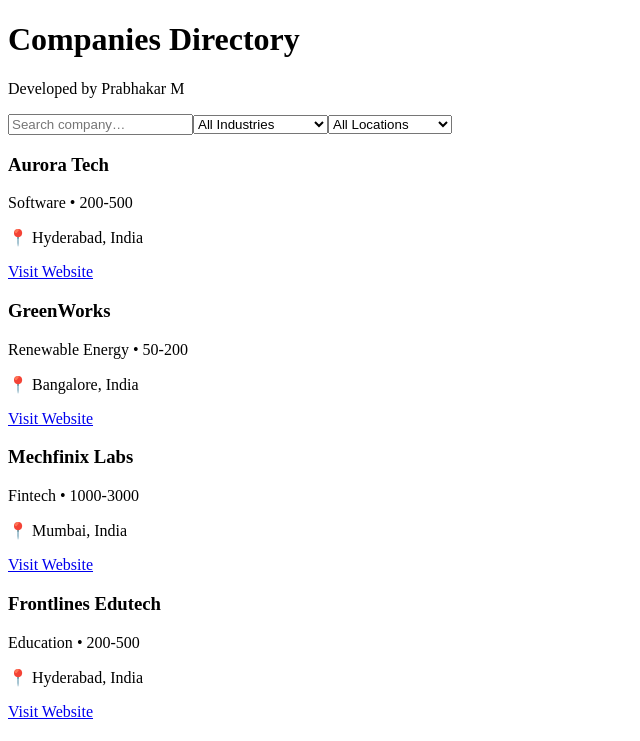
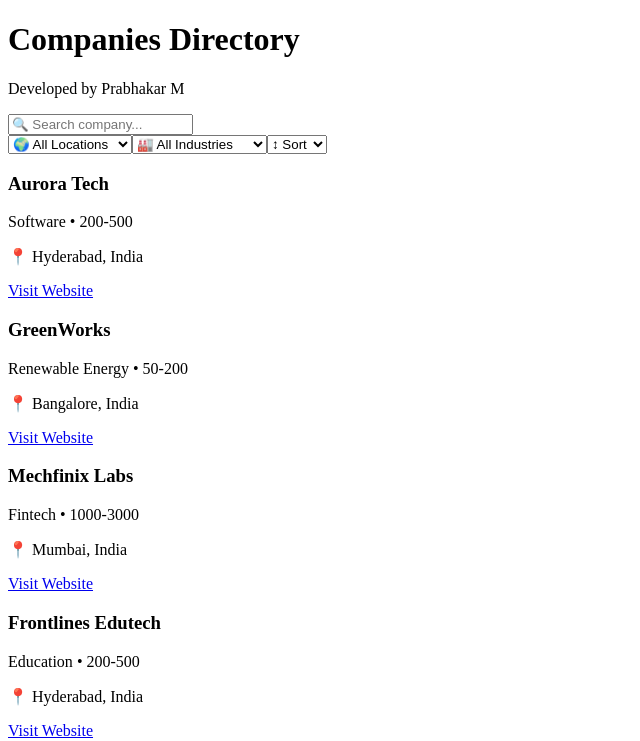
Before and after one commit to prabhameesala3/companies-directory, a React (Create React App) app: page / in a window 1280 px wide. Shown: the top 741 px of the page, without its empty margins (0-640 px from the left). Built offline with nearby package versions, Linux system fonts and the light colour scheme.

Commit message:
Fixed Filters/App.js props crash

```diff
--- a/src/App.js
+++ b/src/App.js
@@ -1,3 +1,121 @@
+// import React, { useEffect, useState, useMemo } from "react";
+// import { fetchCompanies } from "./api";
+// import Filters from "./components/Filters";
+// import CompanyList from "./components/CompanyList";
+// import Pagination from "./components/Pagination";
+
+// function App() {
+//   const [companies, setCompanies] = useState([]);
+//   const [loading, setLoading] = useState(true);
+//   const [error, setError] = useState("");
+
+//   const [filters, setFilters] = useState({
+//     search: "",
+//     location: "",
+//     industry: "",
+//     sort: "",
+//   });
+
+//   const [page, setPage] = useState(1);
+//   const perPage = 6;
+
+//   useEffect(() => {
+//     fetchCompanies()
+//       .then((data) => {
+//         setCompanies(data);
+//         setLoading(false);
+//       })
+//       .catch(() => {
+//         setError("Failed to load companies");
+//         setLoading(false);
+//       });
+//   }, []);
+
+//   const uniqueLocations = useMemo(
+//     () => [...new Set(companies.map((c) => c.location))].filter(Boolean),
+//     [companies]
+//   );
+
+//   const uniqueIndustries = useMemo(
+//     () => [...new Set(companies.map((c) => c.industry))].filter(Boolean),
+//     [companies]
+//   );
+
+//   const filtered = useMemo(() => {
+//     let result = [...companies];
+
+//     if (filters.search) {
+//       const s = filters.search.toLowerCase();
+//       result = result.filter((c) => c.name.toLowerCase().includes(s));
+//     }
+
+//     if (filters.location) {
+//       result = result.filter((c) => c.location === filters.location);
+//     }
+
+//     if (filters.industry) {
+//       result = result.filter((c) => c.industry === filters.industry);
+//     }
+
+//     if (filters.sort === "name_asc")
+//       result.sort((a, b) => a.name.localeCompare(b.name));
+
+//     if (filters.sort === "name_desc")
+//       result.sort((a, b) => b.name.localeCompare(a.name));
+
+//     return result;
+//   }, [companies, filters]);
+
+//   const totalPages = Math.ceil(filtered.length / perPage);
+
+//   const paginated = useMemo(() => {
+//     const start = (page - 1) * perPage;
+//     return filtered.slice(start, start + perPage);
+//   }, [filtered, page]);
+
+//   return (
+//     <div className="container mx-auto p-4">
+//     <div className="bg-gradient-to-r from-blue-600 to-indigo-600 text-white p-6 rounded-xl shadow-lg mb-8">
+//   <h1 className="text-3xl font-bold">Companies Directory</h1>
+//   <p className="text-sm opacity-90 mt-1">Developed by <span className="font-semibold">Prabhakar M</span></p>
+// </div>
+
+
+
+// <Filters
+//   search={filters.search}
+//   setSearch={(v) => setFilters({ ...filters, search: v })}
+//   industry={filters.industry}
+//   setIndustry={(v) => setFilters({ ...filters, industry: v })}
+//   location={filters.location}
+//   setLocation={(v) => setFilters({ ...filters, location: v })}
+//   industries={uniqueIndustries}
+//   locations={uniqueLocations}
+// />
+
+
+
+//       {loading && <p className="text-center">Loading...</p>}
+
+//       {error && <p className="text-center text-red-600">{error}</p>}
+
+//       {!loading && !error && filtered.length === 0 && (
+//         <p className="text-center">No companies found.</p>
+//       )}
+
+//       {!loading && !error && filtered.length > 0 && (
+//         <>
+//           <CompanyList companies={paginated} />
+//           <Pagination page={page} setPage={setPage} totalPages={totalPages} />
+//         </>
+//       )}
+//     </div>
+//   );
+// }
+
+// export default App;
+
+
 import React, { useEffect, useState, useMemo } from "react";
 import { fetchCompanies } from "./api";
 import Filters from "./components/Filters";
@@ -75,30 +193,23 @@ function App() {
 
   return (
     <div className="container mx-auto p-4">
-    <div className="bg-gradient-to-r from-blue-600 to-indigo-600 text-white p-6 rounded-xl shadow-lg mb-8">
-  <h1 className="text-3xl font-bold">Companies Directory</h1>
-  <p className="text-sm opacity-90 mt-1">Developed by <span className="font-semibold">Prabhakar M</span></p>
-</div>
 
+      <div className="bg-gradient-to-r from-blue-600 to-indigo-600 text-white p-6 rounded-xl shadow-lg mb-8">
+        <h1 className="text-3xl font-bold">Companies Directory</h1>
+        <p className="text-sm opacity-90 mt-1">
+          Developed by <span className="font-semibold">Prabhakar M</span>
+        </p>
+      </div>
 
-
-<Filters
-  search={filters.search}
-  setSearch={(v) => setFilters({ ...filters, search: v })}
-  industry={filters.industry}
-  setIndustry={(v) => setFilters({ ...filters, industry: v })}
-  location={filters.location}
-  setLocation={(v) => setFilters({ ...filters, location: v })}
-  industries={uniqueIndustries}
-  locations={uniqueLocations}
-/>
-
-
+      <Filters
+        filters={filters}
+        setFilters={setFilters}
+        uniqueLocations={uniqueLocations}
+        uniqueIndustries={uniqueIndustries}
+      />
 
       {loading && <p className="text-center">Loading...</p>}
-
       {error && <p className="text-center text-red-600">{error}</p>}
-
       {!loading && !error && filtered.length === 0 && (
         <p className="text-center">No companies found.</p>
       )}
--- a/src/components/Filters.js
+++ b/src/components/Filters.js
@@ -1,52 +1,112 @@
+// import React from "react";
+
+// export default function Filters({
+//   search,
+//   setSearch,
+//   industry,
+//   setIndustry,
+//   location,
+//   setLocation,
+//   industries,
+//   locations,
+// }) {
+//   return (
+//     <div className="bg-white p-4 rounded-xl shadow mb-6 grid grid-cols-1 sm:grid-cols-3 gap-4">
+
+//       <input
+//         type="text"
+//         placeholder="Search company…"
+//         value={search}
+//         onChange={(e) => setSearch(e.target.value)}
+//         className="border p-2 rounded-lg"
+//       />
+
+//       <select
+//         value={industry}
+//         onChange={(e) => setIndustry(e.target.value)}
+//         className="border p-2 rounded-lg"
+//       >
+//         <option value="">All Industries</option>
+//         {industries.map((ind) => (
+//           <option key={ind} value={ind}>
+//             {ind}
+//           </option>
+//         ))}
+//       </select>
+
+//       <select
+//         value={location}
+//         onChange={(e) => setLocation(e.target.value)}
+//         className="border p-2 rounded-lg"
+//       >
+//         <option value="">All Locations</option>
+//         {locations.map((loc) => (
+//           <option key={loc} value={loc}>
+//             {loc}
+//           </option>
+//         ))}
+//       </select>
+
+//     </div>
+//   );
+// }
+
 import React from "react";
 
-export default function Filters({
-  search,
-  setSearch,
-  industry,
-  setIndustry,
-  location,
-  setLocation,
-  industries,
-  locations,
-}) {
+export default function Filters({ filters, setFilters, uniqueLocations, uniqueIndustries }) {
   return (
-    <div className="bg-white p-4 rounded-xl shadow mb-6 grid grid-cols-1 sm:grid-cols-3 gap-4">
+    <div className="bg-white p-4 rounded-xl shadow-md flex flex-col md:flex-row items-center justify-between gap-4 mb-8">
 
       <input
         type="text"
-        placeholder="Search company…"
-        value={search}
-        onChange={(e) => setSearch(e.target.value)}
-        className="border p-2 rounded-lg"
+        value={filters.search}
+        placeholder="🔍 Search company..."
+        onChange={(e) =>
+          setFilters((prev) => ({ ...prev, search: e.target.value }))
+        }
+        className="border p-2 rounded-lg w-full md:w-1/3 shadow-sm"
       />
 
+      <div className="flex gap-3 w-full md:w-auto">
+
         <select
-        value={industry}
-        onChange={(e) => setIndustry(e.target.value)}
-        className="border p-2 rounded-lg"
+          value={filters.location}
+          onChange={(e) =>
+            setFilters((prev) => ({ ...prev, location: e.target.value }))
+          }
+          className="border p-2 rounded-lg shadow-sm"
         >
-        <option value="">All Industries</option>
-        {industries.map((ind) => (
-          <option key={ind} value={ind}>
-            {ind}
-          </option>
+          <option value="">🌍 All Locations</option>
+          {uniqueLocations.map((loc) => (
+            <option key={loc} value={loc}>{loc}</option>
           ))}
         </select>
 
         <select
-        value={location}
-        onChange={(e) => setLocation(e.target.value)}
-        className="border p-2 rounded-lg"
+          value={filters.industry}
+          onChange={(e) =>
+            setFilters((prev) => ({ ...prev, industry: e.target.value }))
+          }
+          className="border p-2 rounded-lg shadow-sm"
         >
-        <option value="">All Locations</option>
-        {locations.map((loc) => (
-          <option key={loc} value={loc}>
-            {loc}
-          </option>
+          <option value="">🏭 All Industries</option>
+          {uniqueIndustries.map((ind) => (
+            <option key={ind} value={ind}>{ind}</option>
           ))}
         </select>
 
+        <select
+          value={filters.sort}
+          onChange={(e) =>
+            setFilters((prev) => ({ ...prev, sort: e.target.value }))
+          }
+          className="border p-2 rounded-lg shadow-sm"
+        >
+          <option value="">↕ Sort</option>
+          <option value="name_asc">A → Z</option>
+          <option value="name_desc">Z → A</option>
+        </select>
+      </div>
     </div>
   );
 }
```
Lines whose indentation alone changed are shown as unchanged.
